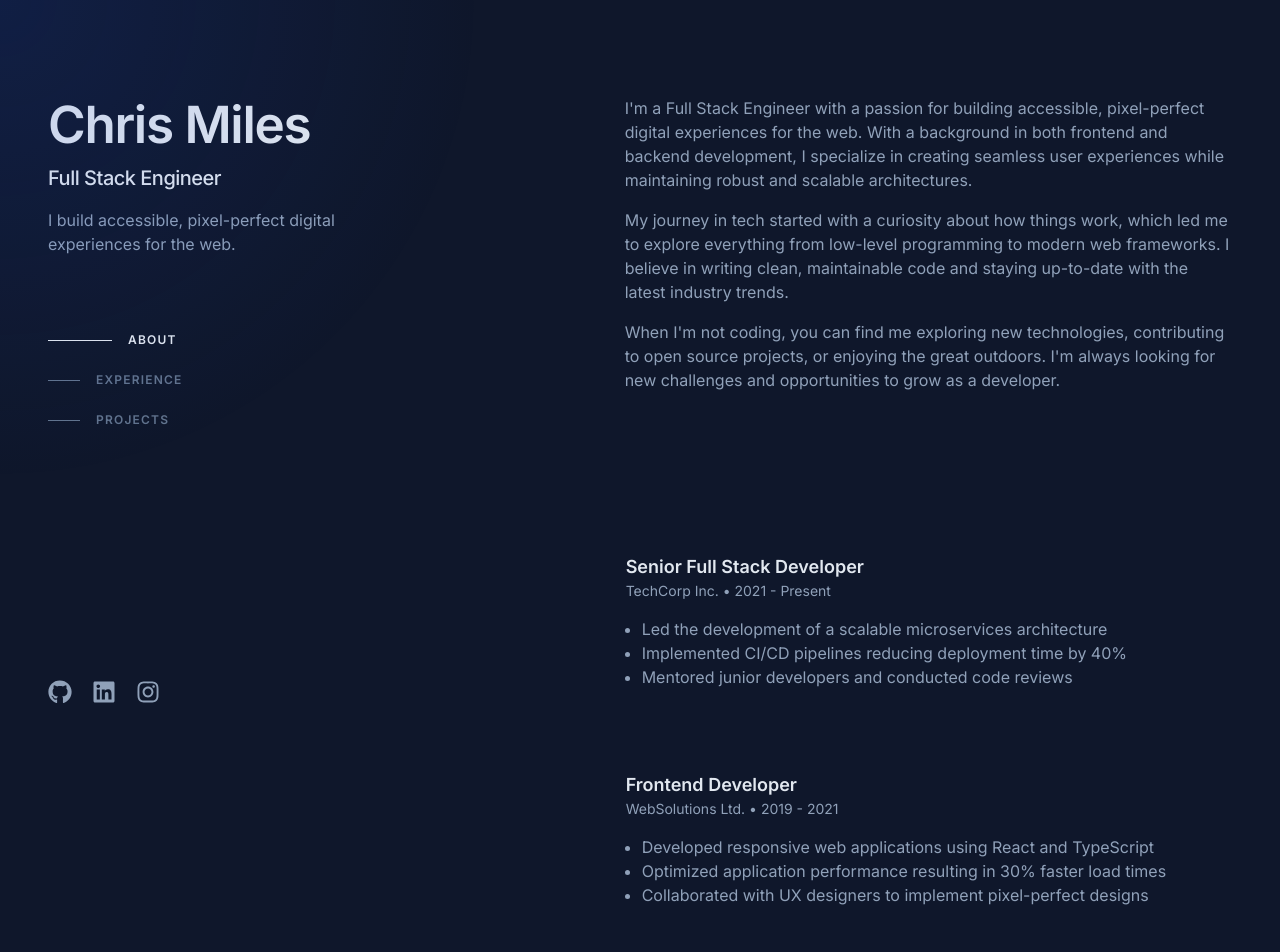
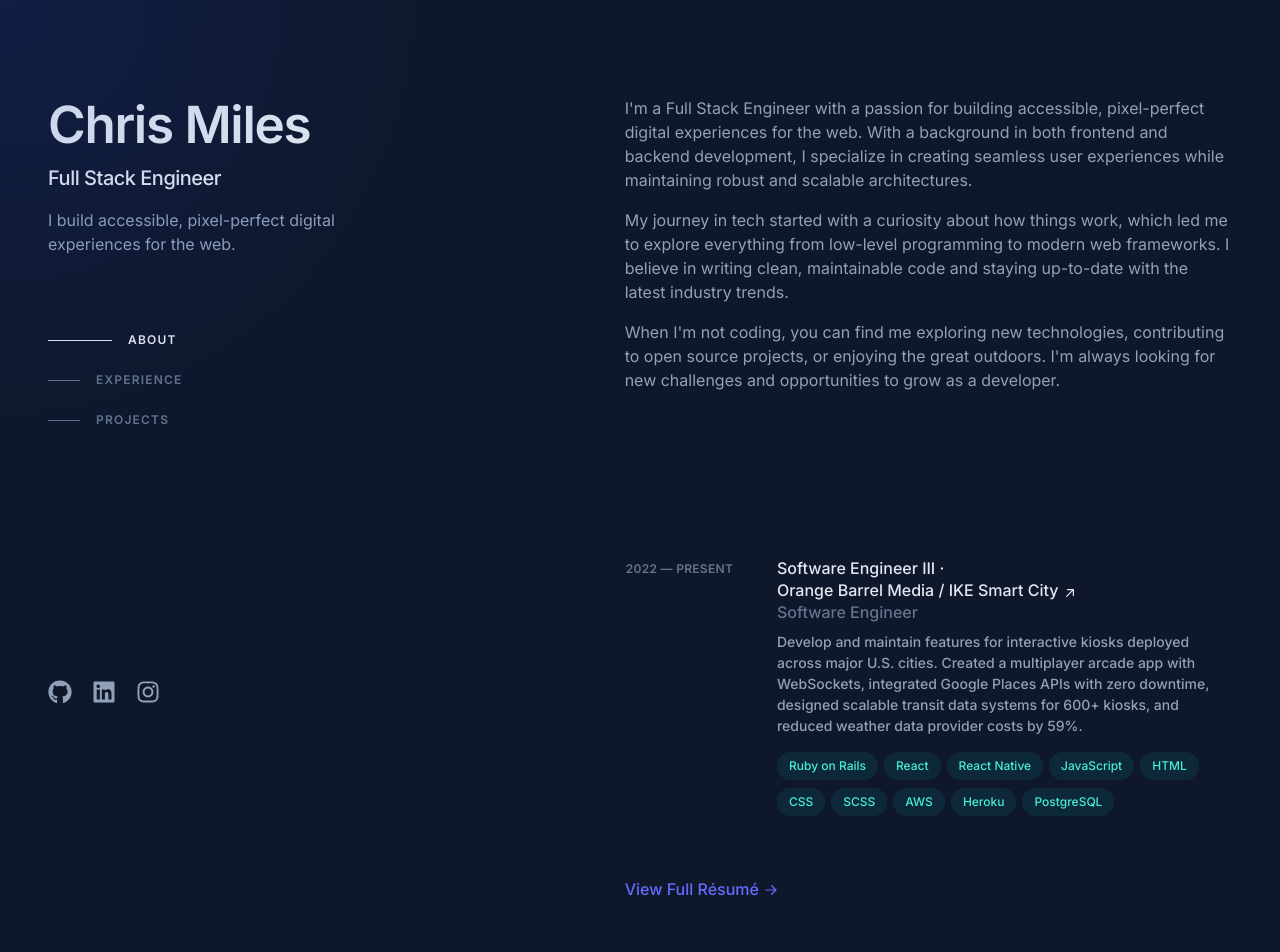
Before and after one commit to c-miles/my-portfolio, a React (Vite) app: page / in a window 1280 px wide. Shown: the top 952 px of the page. Built offline with nearby package versions, Linux system fonts and the light colour scheme.

Commit message:
real experience data

```diff
--- a/src/components/sections/Experience.jsx
+++ b/src/components/sections/Experience.jsx
@@ -8,32 +8,98 @@ const Experience = () => (
     aria-label="Work experience"
   >
     <div className="text-slate-400 group/list">
+      <ul>
         {experience.jobs.map((job, index) => (
-        <div
-          key={index}
-          className="group relative mb-12 -ml-4 rounded-lg border border-transparent p-4 transition-colors hover:border-slate-700/50 hover:bg-slate-800/50 lg:hover:!opacity-100 lg:group-hover/list:opacity-50"
+          <li key={index} className="mb-12">
+            <a
+              href={job.companyLink}
+              target="_blank"
+              rel="noreferrer noopener"
+              className="group block text-slate-400"
+              aria-label={`${job.title} at ${job.company} (opens in a new tab)`}
             >
-          <h3 className="text-lg font-semibold text-slate-200">{job.title}</h3>
-          <p className="text-sm text-slate-400">
-            {job.company} • {job.period}
+              <div className="relative grid pb-1 transition-all sm:grid-cols-8 sm:gap-8 md:gap-4 -ml-4 rounded-lg border border-transparent py-5 px-4 transition-colors group-hover:border-slate-700/50 group-hover:bg-slate-800/50 lg:group-hover:!opacity-100 lg:group-hover/list:opacity-50">
+                {/* Left column - Period */}
+                <header
+                  className="z-10 mb-2 mt-1 text-xs font-semibold uppercase tracking-wide text-slate-500 sm:col-span-2"
+                  aria-label={job.period}
+                >
+                  {job.period}
+                </header>
+
+                {/* Right column - Job details */}
+                <div className="z-10 sm:col-span-6">
+                  <h3 className="font-medium leading-snug">
+                    <div className="inline-flex items-baseline text-slate-200 group-hover:text-teal-300">
+                      <span>
+                        {job.title} ·{" "}
+                        <span className="inline-block relative">
+                          {job.company}
+                          <svg
+                            xmlns="http://www.w3.org/2000/svg"
+                            viewBox="0 0 20 20"
+                            fill="currentColor"
+                            className="inline-block h-4 w-4 shrink-0 ml-1 translate-y-px transition-transform duration-200 group-hover:[transform:translate(4px,-4px)]"
+                            aria-hidden="true"
+                          >
+                            <path
+                              fillRule="evenodd"
+                              d="M5.22 14.78a.75.75 0 001.06 0l7.22-7.22v5.69a.75.75 0 001.5 0v-7.5a.75.75 0 00-.75-.75h-7.5a.75.75 0 000 1.5h5.69l-7.22 7.22a.75.75 0 000 1.06z"
+                              clipRule="evenodd"
+                            ></path>
+                          </svg>
+                        </span>
+                      </span>
+                    </div>
+
+                    {job.previousRoles &&
+                      job.previousRoles.map((role, i) => (
+                        <div key={i}>
+                          <div className="text-slate-500" aria-hidden="true">
+                            {role}
+                          </div>
+                        </div>
+                      ))}
+                  </h3>
+
+                  {job.description && (
+                    <p className="mt-2 text-sm leading-normal text-slate-400">
+                      {job.description}
                     </p>
-          <ul className="mt-4 list-disc pl-4">
-            {job.achievements.map((achievement, i) => (
-              <li key={i}>{achievement}</li>
+                  )}
+
+                  {job.technologies && (
+                    <ul
+                      className="mt-2 mb-2 flex flex-wrap"
+                      aria-label="Technologies used"
+                    >
+                      {job.technologies.map((tech, i) => (
+                        <li key={i} className="mr-1.5 mt-2">
+                          <div className="flex items-center rounded-full bg-teal-400/10 px-3 py-1 text-xs font-medium leading-5 text-teal-300">
+                            {tech}
+                          </div>
+                        </li>
                       ))}
                     </ul>
+                  )}
                 </div>
+              </div>
+            </a>
+          </li>
         ))}
-      <div className="group mb-16">
+      </ul>
+
+      <div className="mt-12">
         <a
-          className="inline-flex items-center font-medium leading-tight text-slate-200 group-hover:text-teal-300"
+          className="inline-flex items-center font-medium leading-tight text-slate-200 group hover:text-teal-300"
           href={experience.resumeLink}
           target="_blank"
           rel="noreferrer noopener"
         >
-          <span className="text-slate-200">
+          <span>
             <span className="border-b border-transparent pb-px transition group-hover:border-teal-300 motion-reduce:transition-none">
               {experience.resumeLinkText}
+            </span>
             <span className="whitespace-nowrap">
               <svg
                 xmlns="http://www.w3.org/2000/svg"
@@ -50,7 +116,6 @@ const Experience = () => (
               </svg>
             </span>
           </span>
-          </span>
         </a>
       </div>
     </div>
--- a/src/content/experience.js
+++ b/src/content/experience.js
@@ -1,24 +1,15 @@
 export const experience = {
   jobs: [
     {
-      title: "Senior Full Stack Developer",
-      company: "TechCorp Inc.",
-      period: "2021 - Present",
-      achievements: [
-        "Led the development of a scalable microservices architecture",
-        "Implemented CI/CD pipelines reducing deployment time by 40%",
-        "Mentored junior developers and conducted code reviews"
-      ]
-    },
-    {
-      title: "Frontend Developer",
-      company: "WebSolutions Ltd.",
-      period: "2019 - 2021",
-      achievements: [
-        "Developed responsive web applications using React and TypeScript",
-        "Optimized application performance resulting in 30% faster load times",
-        "Collaborated with UX designers to implement pixel-perfect designs"
-      ]
+      title: "Software Engineer III",
+      company: "Orange Barrel Media / IKE Smart City",
+      period: "2022 — Present",
+      companyLink: "https://ikesmartcity.com",
+      previousRoles: [
+        "Software Engineer"
+      ],
+      description: "Develop and maintain features for interactive kiosks deployed across major U.S. cities. Created a multiplayer arcade app with WebSockets, integrated Google Places APIs with zero downtime, designed scalable transit data systems for 600+ kiosks, and reduced weather data provider costs by 59%.",
+      technologies: ["Ruby on Rails", "React", "React Native", "JavaScript", "HTML", "CSS", "SCSS", "AWS", "Heroku", "PostgreSQL"]
     }
   ],
   resumeLink: "/resume.pdf",
```
Lines whose indentation alone changed are shown as unchanged.
